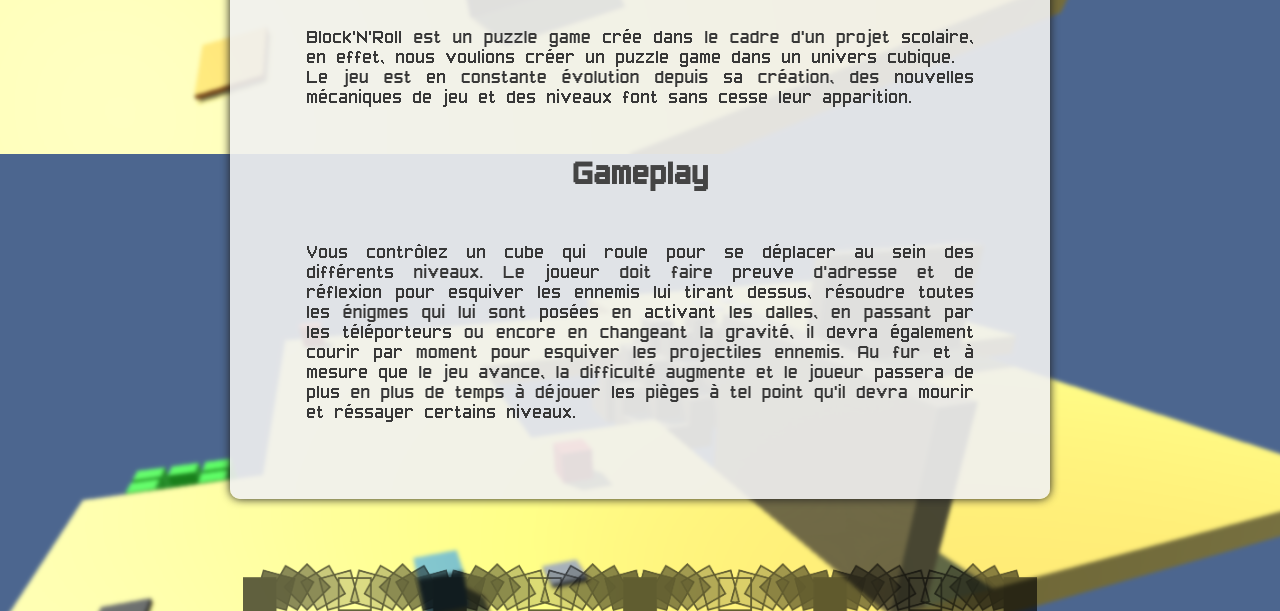
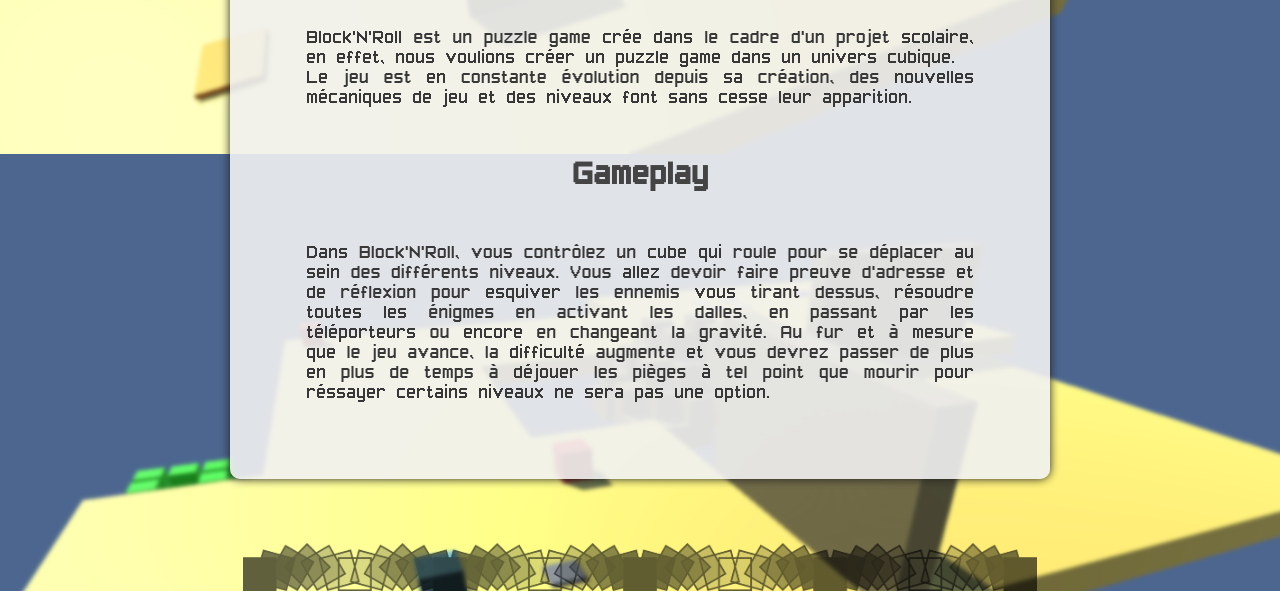
Before and after one commit to guccitaps/guccitaps.github.io, a plain HTML site: page Infos.html in a window 1280 px wide. Shown: the part 646-1257 px from the top of the page. Drawn offline with Linux system fonts and the light colour scheme; a web font is replaced by a local one.

Commit message:
Infos
Changement d'un peu de texte

```diff
--- a/Infos.html
+++ b/Infos.html
@@ -40,7 +40,7 @@
 
                 <h3>Gameplay</h3>
 
-                <p>Vous contrôlez un cube qui roule pour se déplacer au sein des différents niveaux. Le joueur doit faire preuve d'adresse et de réflexion pour esquiver les ennemis lui tirant dessus, résoudre toutes les énigmes qui lui sont posées en activant les dalles, en passant par les téléporteurs ou encore en changeant la gravité, il devra également courir par moment pour esquiver les projectiles ennemis. Au fur et à mesure que le jeu avance, la difficulté augmente et le joueur passera de plus en plus de temps à déjouer les pièges à tel point qu'il devra mourir et réssayer certains niveaux.</p>
+                <p>Dans Block'N'Roll, vous contrôlez un cube qui roule pour se déplacer au sein des différents niveaux. Vous allez devoir faire preuve d'adresse et de réflexion pour esquiver les ennemis vous tirant dessus, résoudre toutes les énigmes en activant les dalles, en passant par les téléporteurs ou encore en changeant la gravité. Au fur et à mesure que le jeu avance, la difficulté augmente et vous devrez passer de plus en plus de temps à déjouer les pièges à tel point que mourir pour réssayer certains niveaux ne sera pas une option.</p>
 
             </section>
         </div>
```
